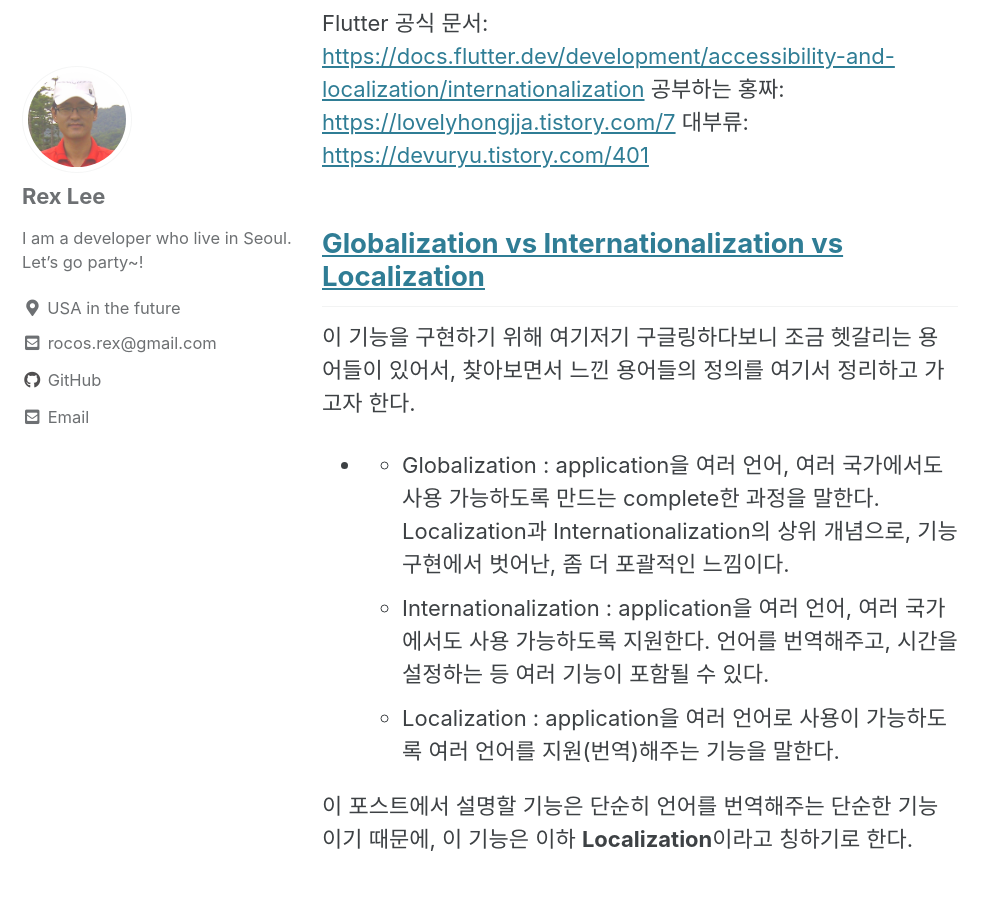
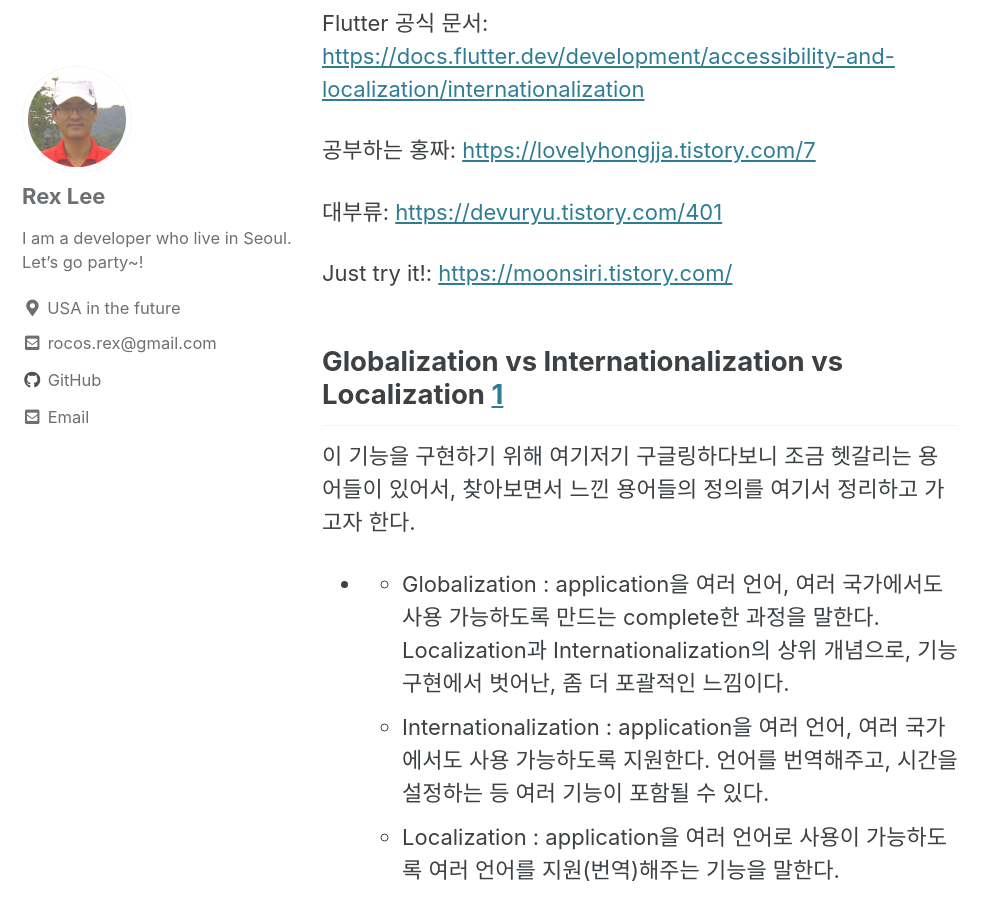
Before and after one commit to rocosrex/rocosrex.github.io, a Jekyll site: the page built from _posts/2022-11-30-internationalization.md, in a window 1280 px wide and 900 px high, scrolled down 317 px. Shown: the whole window, without its empty margins (0-998 px from the left). Built offline with Jekyll 4.4.1, drawn with Linux system fonts in a browser that asks for light colours; cached includes are drawn as plain includes.

Commit message:
Update 2022-11-30-internationalization.md

```diff
--- a/_posts/2022-11-30-internationalization.md
+++ b/_posts/2022-11-30-internationalization.md
@@ -10,12 +10,16 @@
 참고자료:
 
 Flutter 공식 문서: <https://docs.flutter.dev/development/accessibility-and-localization/internationalization>
+
 공부하는 홍짜: <https://lovelyhongjja.tistory.com/7>
+
 대부류: <https://devuryu.tistory.com/401>
+
+Just try it!: <https://moonsiri.tistory.com/>
 
 
 
-## [Globalization vs Internationalization vs Localization][1]
+## Globalization vs Internationalization vs Localization [1]
 
 이 기능을 구현하기 위해 여기저기 구글링하다보니 조금 헷갈리는 용어들이 있어서, 찾아보면서 느낀 용어들의 정의를 여기서 정리하고 가고자 한다.
 
```
